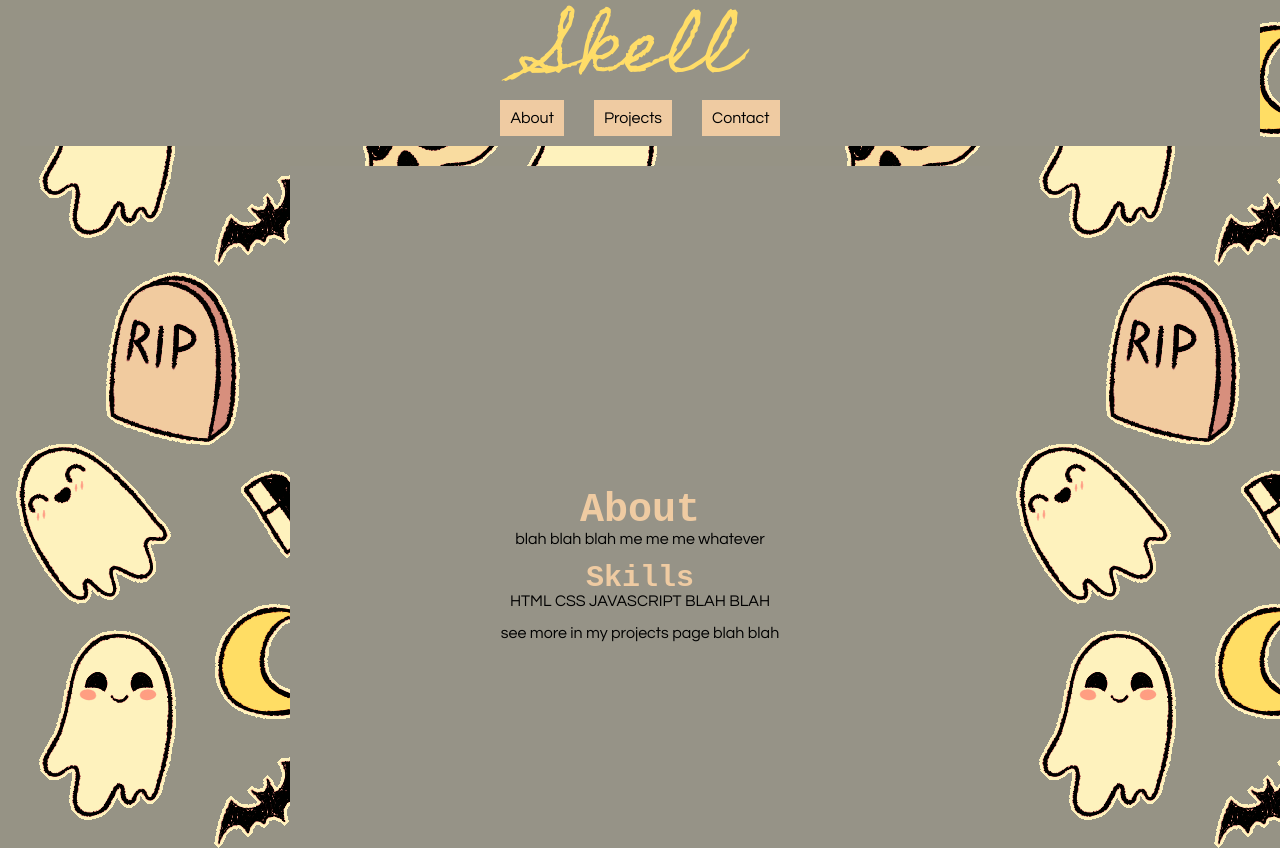
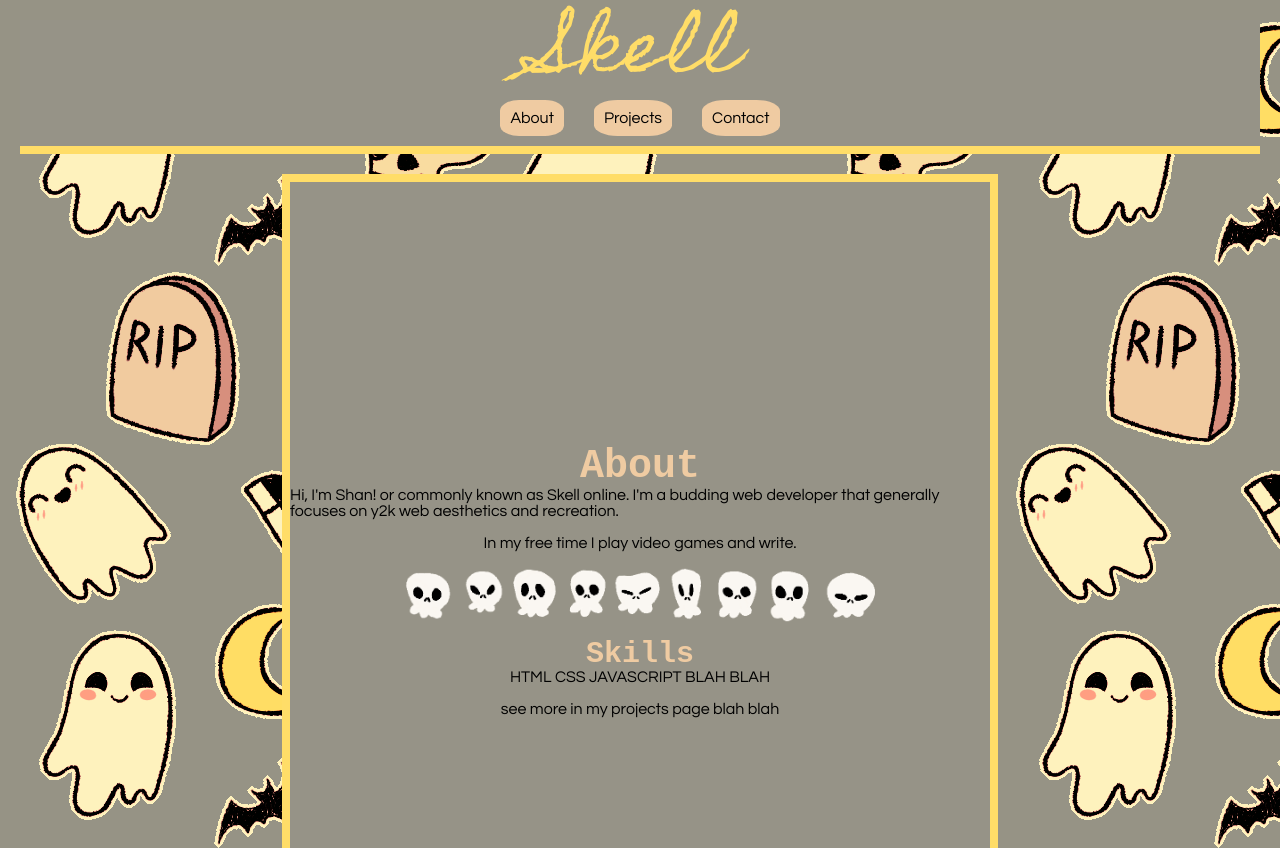
Before and after one commit to FriendSkullaton/OldPortfolio, a plain HTML site: page index.html in a window 1280 px wide. Shown: the top 848 px of the page. Drawn offline with Linux system fonts and the light colour scheme.

Commit message:
Adds text and images to index

```diff
--- a/index.html
+++ b/index.html
@@ -23,10 +23,16 @@
     <main>
         <div id="about">
             <h2>About</h2>
-            <p>blah blah blah me me me whatever</p><br>
-            <h3>Skills</h3>
-            <p>HTML CSS JAVASCRIPT BLAH BLAH</p><br>
+            <p>Hi, I'm Shan! or commonly known as Skell online. I'm a budding web developer that generally focuses on y2k web aesthetics and recreation.</p><br>
+            <p>In my free time I play video games and write.</p><br>
+            <img src="./resources/skull-divider.png" alt="Skull Divider"><br>
+
+                <h3>Skills</h3>
+                <p>HTML CSS JAVASCRIPT BLAH BLAH</p><br>
             <p>see more in my projects page blah blah</p>
+            <div class="gallery">
+
+            </div>
         </div>
     </main>
     <footer>
--- a/styles.css
+++ b/styles.css
@@ -25,7 +25,7 @@ h2, h3 {
 
 body {
     background-image:url(./resources/background-cute.gif);
-    animation: fadeInAnimation ease 3s;
+    animation: fadeInAnimation ease 1s;
     animation-iteration-count: 1;
     animation-fill-mode: forwards;
 }
@@ -37,6 +37,7 @@ header {
     align-items: center;
     background-color: #969387;
     margin: 20px;
+    border-bottom: solid 8px #ffdd68;
 }
 
 nav ul {
@@ -53,6 +54,16 @@ nav li {
 nav li a {
     background-color:#efcba2;
     padding: 10px;
+    transition: 0.3s;
+    border-radius: 30%;
+}
+
+nav li a:hover {
+    background-color:#B3987A;
+}
+
+nav li a:active {
+    background-color:#776651;
 }
 
 #about {
@@ -65,6 +76,13 @@ nav li a {
     max-width: 700px;
     margin: auto;
     min-height: 800px;
+    border: solid 8px #ffdd68;
+}
+
+
+#about img{
+    max-width: 500px;
+    max-height: 100px;
 }
 
 @keyframes fadeInAnimation {
```
Also changed, not shown: resources/skull-divider.png (added).
